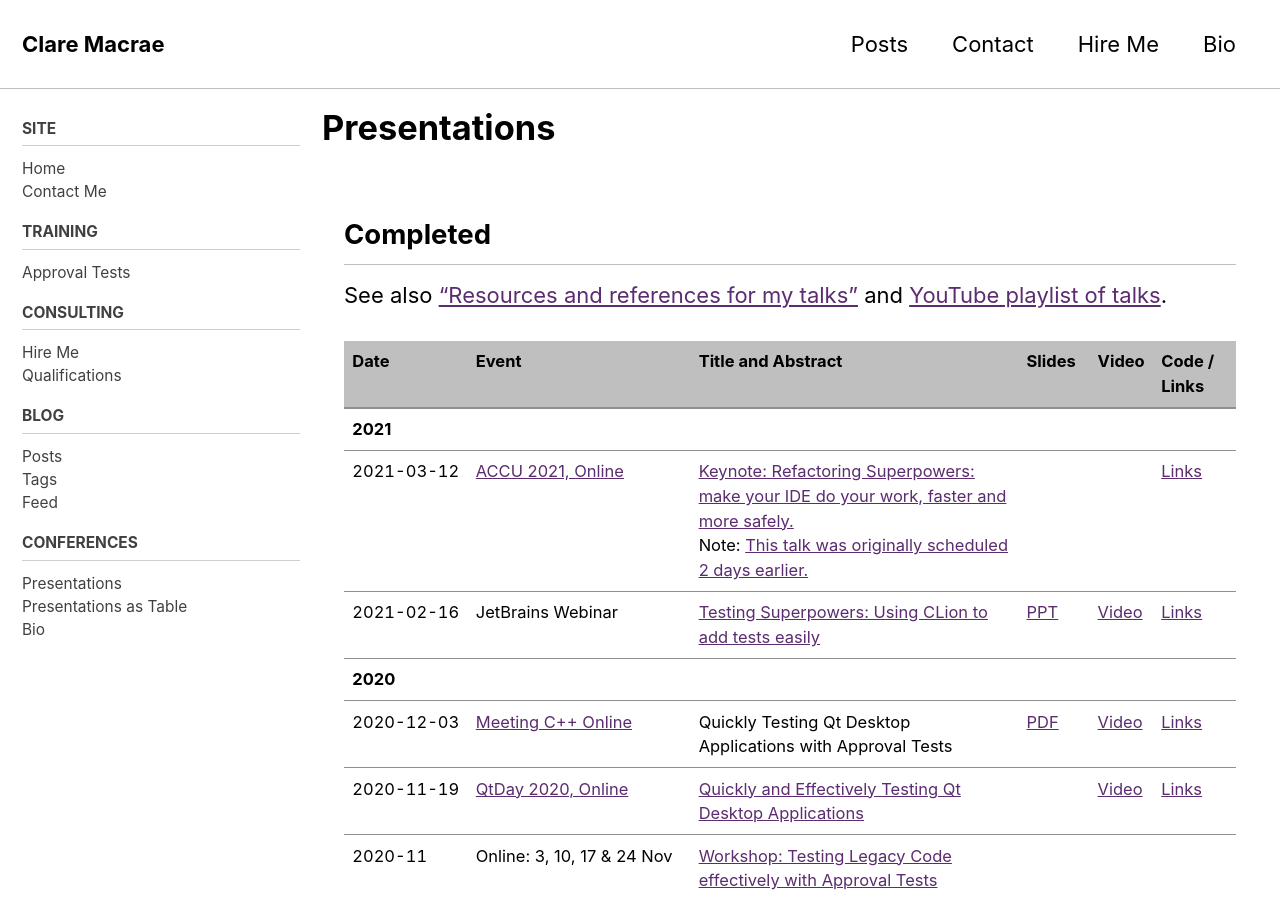
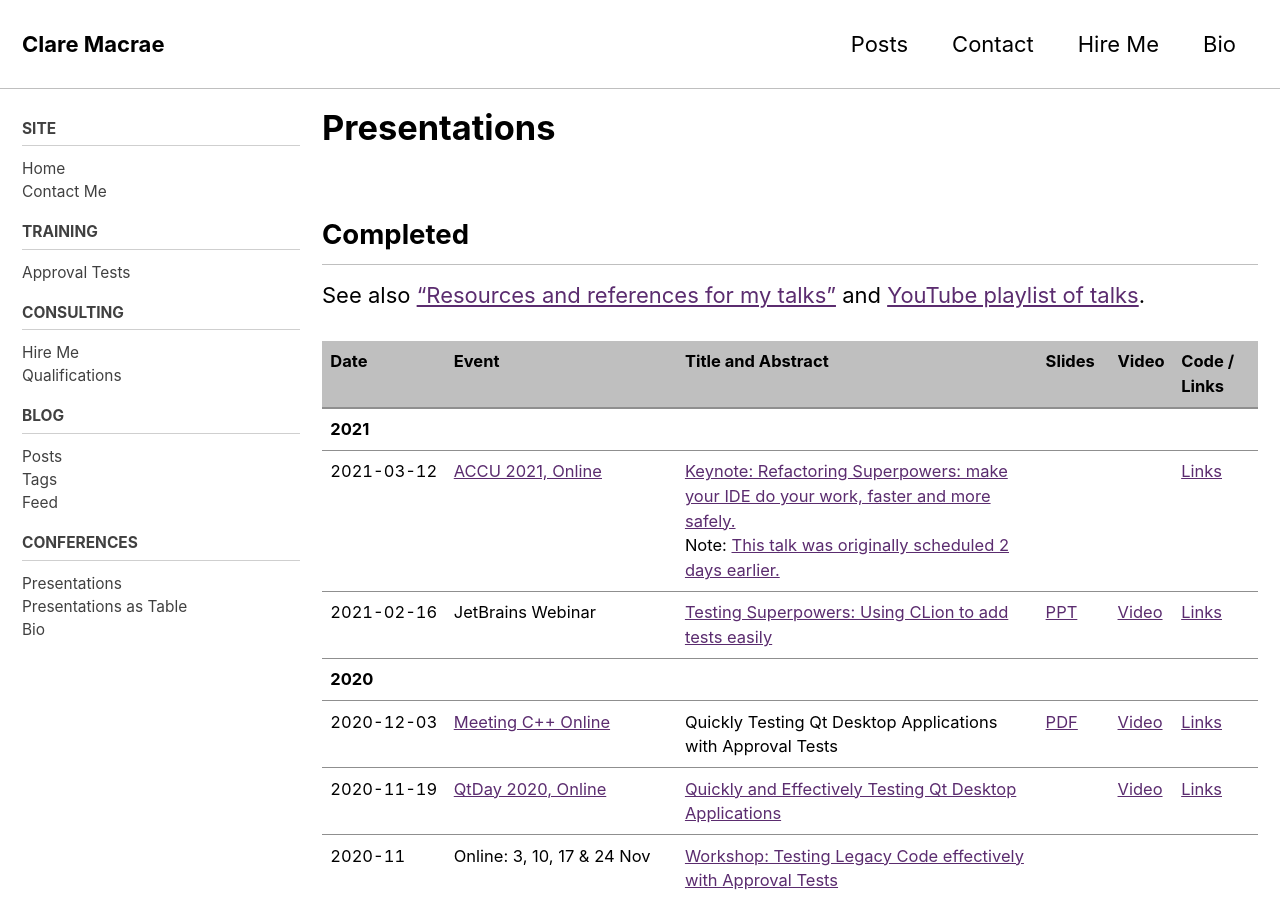
Before and after one commit to claremacrae/claremacrae.github.io, a Jekyll site: the page built from conferences/presentations_table.md, in a window 1280 px wide and 900 px high. Built offline with Jekyll 4.4.1, drawn with Linux system fonts in a browser that asks for light colours; cached includes are drawn as plain includes; nearby versions of some CDN libraries.

Commit message:
Fix formatting by removing spurious div

```diff
--- a/_layouts/presentations_table.html
+++ b/_layouts/presentations_table.html
@@ -2,8 +2,6 @@
 layout: single
 ---
 
-
-<div id="main" role="main">
 
 <h2 id="completed">Completed</h2>
 
@@ -47,5 +45,3 @@ layout: single
     {% endfor %}
   </tbody>
 </table>
-
-</div>
```
